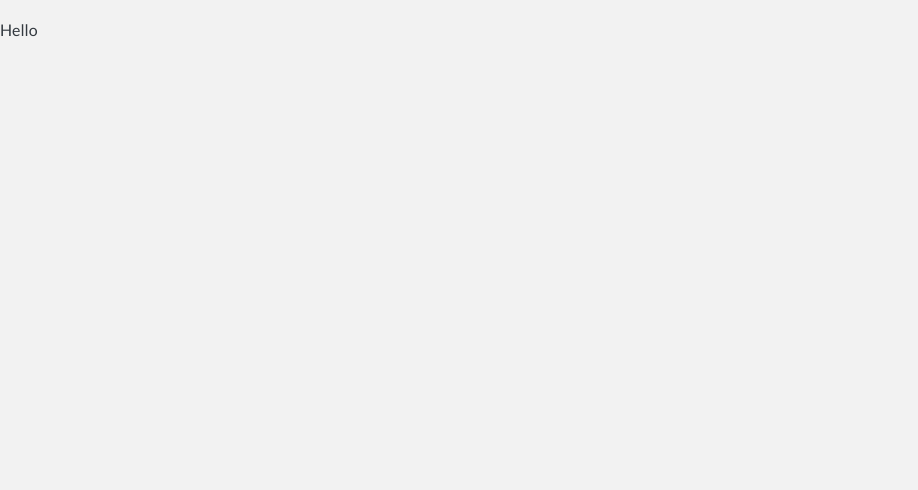
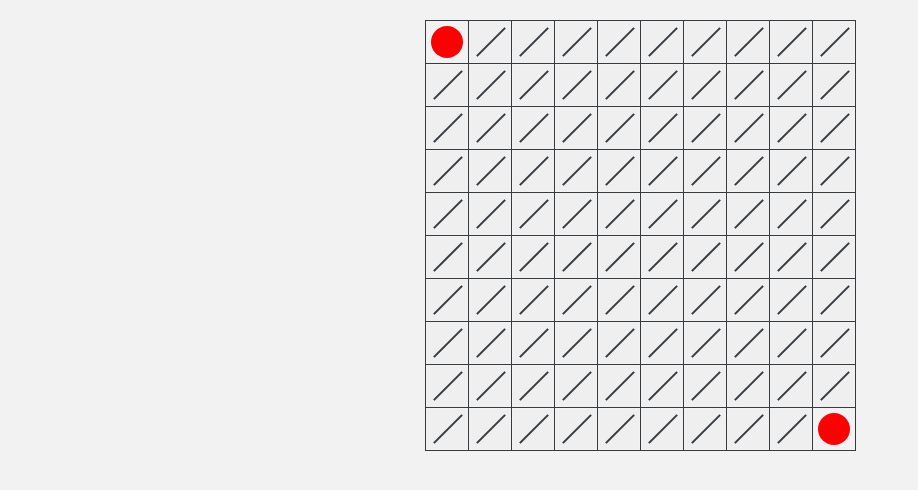
Before and after one commit to CodyCahoon/chameleon, a React (Create React App) app in the folder client/: page / in a window 1280 px wide. Shown: the top 490 px of the page, without its empty margins (0-918 px from the left). Built offline with nearby package versions, Linux system fonts and the light colour scheme.

Commit message:
Adds lights, goals, and basic tiles

```diff
--- a/client/src/App.tsx
+++ b/client/src/App.tsx
@@ -1,8 +1,16 @@
 import React from 'react';
 import './App.scss';
+import Grid from './components/Grid/Grid';
+import { grid1 } from './interfaces/grid';
 
 const App: React.FC = () => {
-    return <span>Hello</span>;
+    const renderThis = grid1;
+
+    return (
+        <div className="app">
+            <Grid {...renderThis} />
+        </div>
+    );
 };
 
 export default App;
--- /dev/null
+++ b/client/src/components/Goal/Goal.scss
@@ -0,0 +1,17 @@
+@import '../../sass/colors';
+$size: 40px;
+
+.goal {
+    display: flex;
+    justify-content: center;
+    align-items: center;
+    width: $size;
+    height: $size;
+
+    &__dest {
+        display: block;
+        width: $size / 1.25;
+        height: $size / 1.25;
+        border-radius: $size;
+    }
+}
--- /dev/null
+++ b/client/src/components/Goal/Goal.tsx
@@ -0,0 +1,13 @@
+import React from 'react';
+import './Goal.scss';
+import { IGoal } from '../../interfaces/grid';
+
+const Goal = (props: IGoal) => {
+    return (
+        <div className="goal">
+            <span className="goal__dest" style={{ backgroundColor: props.color }}></span>
+        </div>
+    );
+};
+
+export default Goal;
--- /dev/null
+++ b/client/src/components/Grid/Grid.scss
@@ -0,0 +1,9 @@
+@import '../../sass/colors';
+
+table,
+tbody,
+tr,
+td {
+    border: 1px solid $c-gray-700;
+    border-collapse: collapse;
+}
--- /dev/null
+++ b/client/src/components/Grid/Grid.tsx
@@ -0,0 +1,52 @@
+import React from 'react';
+import './Grid.scss';
+import Tile from '../Tile/Tile';
+import { IGrid, ILight, IGoal } from '../../interfaces/grid';
+import Light from '../Light/Light';
+import Goal from '../Goal/Goal';
+
+const Grid = (props: IGrid) => {
+    const renderGrid = () => {
+        return new Array(props.width).fill(null).map((_, row: number) => {
+            const columns = new Array(props.height).fill(null).map((_, col: number) => {
+                const key = `${row}-${col}`;
+
+                // Light
+                if (props.lights.has(key)) {
+                    const light = props.lights!.get(key) as ILight;
+                    return (
+                        <td>
+                            <Light {...light} />
+                        </td>
+                    );
+                }
+
+                // Goal
+                if (props.goals.has(key)) {
+                    const goal = props.goals!.get(key) as IGoal;
+                    return (
+                        <td>
+                            <Goal {...goal} />
+                        </td>
+                    );
+                }
+
+                // Tile
+                return (
+                    <td>
+                        <Tile />
+                    </td>
+                );
+            });
+            return <tr>{columns}</tr>;
+        });
+    };
+
+    return (
+        <table className="grid">
+            <tbody>{renderGrid()}</tbody>
+        </table>
+    );
+};
+
+export default Grid;
--- /dev/null
+++ b/client/src/components/Light/Light.scss
@@ -0,0 +1,17 @@
+@import '../../sass/colors';
+$size: 40px;
+
+.light {
+    display: flex;
+    justify-content: center;
+    align-items: center;
+    width: $size;
+    height: $size;
+
+    &__source {
+        display: block;
+        width: $size / 1.25;
+        height: $size / 1.25;
+        border-radius: $size;
+    }
+}
--- /dev/null
+++ b/client/src/components/Light/Light.tsx
@@ -0,0 +1,13 @@
+import React from 'react';
+import './Light.scss';
+import { ILight } from '../../interfaces/grid';
+
+const Light = (props: ILight) => {
+    return (
+        <div className="light">
+            <span className="light__source" style={{ backgroundColor: props.color }}></span>
+        </div>
+    );
+};
+
+export default Light;
--- /dev/null
+++ b/client/src/components/Tile/Tile.scss
@@ -0,0 +1,31 @@
+@import '../../sass/colors';
+$size: 40px;
+
+.tile {
+    display: block;
+    width: $size;
+    height: $size;
+    border: none;
+    box-shadow: none;
+    position: relative;
+
+    &::after {
+        position: absolute;
+        content: '';
+        background-color: $c-gray-700;
+        width: 2px;
+        height: 40px;
+        top: 0;
+        left: 50%;
+    }
+
+    &--rotate--0::after,
+    &--rotate--180::after {
+        transform: rotateZ(45deg);
+    }
+
+    &--rotate--90::after,
+    &--rotate--270::after {
+        transform: rotateZ(135deg);
+    }
+}
--- /dev/null
+++ b/client/src/components/Tile/Tile.tsx
@@ -0,0 +1,49 @@
+import React, { useState } from 'react';
+import './Tile.scss';
+
+export enum TileType {
+    Combiner,
+    Default,
+    Extracter,
+    Light,
+    Mirror,
+}
+
+export interface ITile {
+    color?: string;
+    rotation?: number;
+    type?: TileType;
+}
+
+export enum Direction {
+    North,
+    South,
+    East,
+    West,
+}
+
+export interface Flow {
+    in: Direction;
+    out: Direction;
+}
+
+export interface Tile2 {
+    flows: Set<Flow>;
+}
+
+const Tile = (props: ITile) => {
+    const [rotation, setRotation] = useState(props.rotation || 0);
+
+    const rotate = () => {
+        const newRotation = rotation === 270 ? 0 : rotation + 90;
+        setRotation(newRotation);
+    };
+
+    const getClassName = () => {
+        return `tile tile--rotate--${rotation}`;
+    };
+
+    return <button className={getClassName()} onClick={rotate}></button>;
+};
+
+export default Tile;
--- /dev/null
+++ b/client/src/interfaces/grid.ts
@@ -0,0 +1,36 @@
+export enum Direction {
+    Any,
+    East,
+    North,
+    South,
+    West,
+}
+
+export interface ILight {
+  direction: Direction;
+  color: string;
+}
+
+export interface IGoal {
+    direction: Direction;
+    color: string;
+    isComplete: boolean;
+}
+
+export interface IGrid {
+    width: number;
+    height: number;
+    lights: Map<string, ILight>;
+    goals: Map<string, IGoal>;
+}
+
+export const grid1: IGrid = {
+    width: 10,
+    height: 10,
+    lights: new Map([
+        ['0-0', { direction: Direction.South, color: 'red' }]
+    ]),
+    goals: new Map([
+        ['9-9', { direction: Direction.Any, color: 'red', isComplete: false }]
+    ]),
+} ;
```
